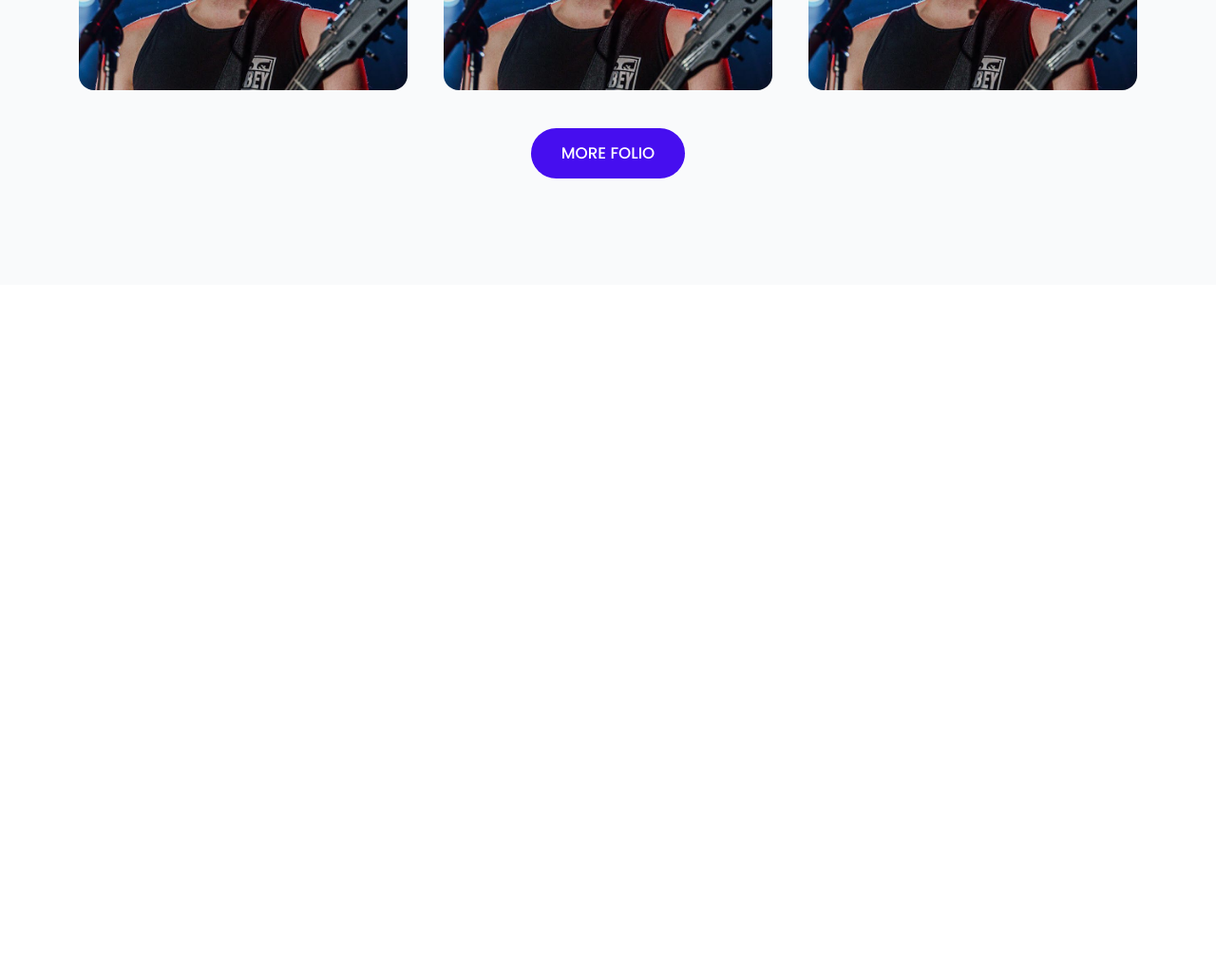
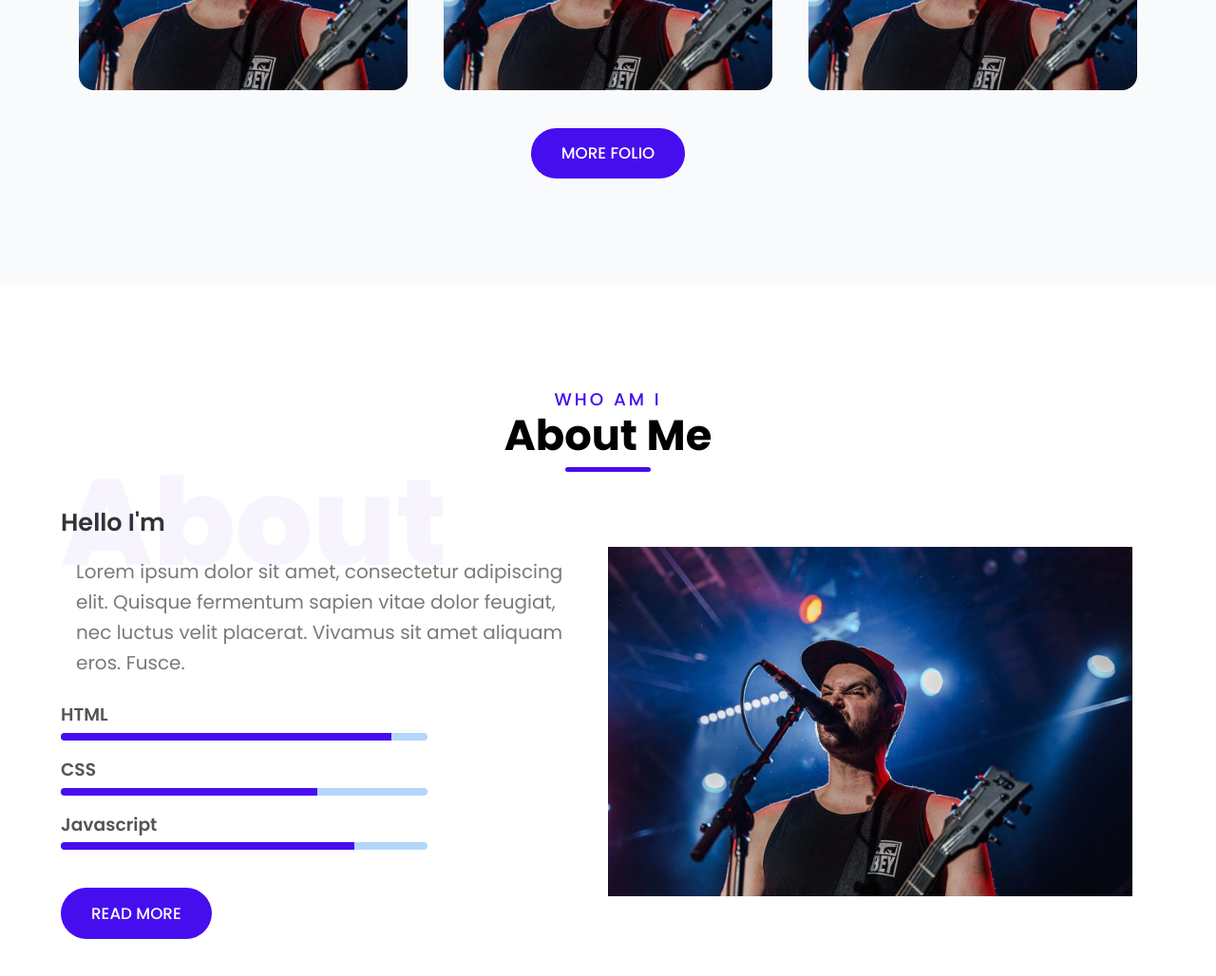
Before and after one commit to ssuddreth/personal_portfolio, a plain HTML site: page index.html in a window 1280 px wide. Shown: the part 3644-4672 px from the top of the page at 95% size. Before the commit the page ends 3944 px from the top, so only its background shows below. Drawn offline with nearby package versions, Linux system fonts and the light colour scheme.

Commit message:
complete About section

```diff
--- a/assets/app.js
+++ b/assets/app.js
@@ -1,4 +1,6 @@
 const filter_btns = document.querySelectorAll(".filter-btn");
+const skills_wrap = document.querySelector(".skills");
+const skills_bars = document.querySelectorAll(".skill-progress");
 
 filter_btns.forEach(btn => btn.addEventListener("click", () => {
     filter_btns.forEach((button) => button.classList.remove('active'));
@@ -16,3 +18,18 @@ $('.grid').isotope({
     layoutMode: 'fitRows',
     transitionDuration: '0.6s',
   });
+
+  window.addEventListener("scroll", () => {
+      skillsEffect();
+  })
+
+  function checkScroll(el) {
+      let rect = el.getBoundingClientRect();
+      if (window.innerHeight >= rect.top + el.offsetHeight) return true;
+      return false;
+  }
+
+  function skillsEffect() {
+      if(!checkScroll(skills_wrap)) return;
+      skills_bars.forEach((skill) => (skill.style.width = skill.dataset.progress));
+  }
--- a/assets/style.css
+++ b/assets/style.css
@@ -472,3 +472,68 @@ nav .container {
 }
 
 /*End Portfolio*/
+
+/*About*/
+
+.about {
+    overflow: hidden;
+}
+
+.about img {
+    max-width: 600px;
+}
+
+.about .text {
+    margin: 1rem;
+}
+
+.skills {
+    margin: 1.5rem 0 2.5rem 0;
+}
+
+.skill {
+    margin: 1rem 0;
+}
+
+.skill-title {
+    color: #555;
+    font-weight: 600;
+    margin-bottom: 0.3rem;
+}
+
+.skill-bar {
+    height: 8px;
+    width: 70%;
+    border-radius: 4px;
+    background-color: #b3d7fb;
+    position: relative;
+    overflow: hidden;
+}
+
+.skill-progress {
+    position: absolute;
+    height: 100%;
+    width: 0%;
+    top: 0;
+    left: 0;
+    background-color: var(--main-color);
+    transition: 1s;
+}
+
+.about .column-1 {
+    position: relative;
+}
+
+.about .column-1:before {
+    content: "About";
+    position: absolute;
+    font-size: 8rem;
+    font-weight: 800;
+    color: var(--main-color);
+    opacity: 0.04;
+    top: 20px;
+    left: 0;
+    line-height: 0;
+}
+
+/*End About*/
--- a/index.html
+++ b/index.html
@@ -232,6 +232,47 @@
         </div>
     </div>
 </section>
+<section class="about section">
+    <div class="container">
+        <div class="section-header">
+            <h3 class="title" data-title="Who Am I">About Me</h3>
+        </div>
+
+        <div class="section-body grid-2">
+            <div class="column-1">
+                <h3 class="title-sm">Hello I'm</h3>
+                <p class="text">Lorem ipsum dolor sit amet, consectetur adipiscing elit. Quisque fermentum sapien vitae dolor feugiat, nec luctus velit placerat. Vivamus sit amet aliquam eros. Fusce.</p>
+                <div class="skills">
+                    <div class="skill html">
+                        <h3 class="skill-title">HTML</h3>
+                        <div class="skill-bar">
+                            <div class="skill-progress" data-progress="90%"></div>
+                        </div>
+                    </div>
+                    <div class="skill css">
+                        <h3 class="skill-title">CSS</h3>
+                        <div class="skill-bar">
+                            <div class="skill-progress" data-progress="70%"></div>
+                        </div>
+                    </div>
+                    <div class="skill js">
+                        <h3 class="skill-title">Javascript</h3>
+                        <div class="skill-bar">
+                            <div class="skill-progress" data-progress="80%"></div>
+                        </div>
+                    </div>
+                </div>
+                <a href="#" class="btn">Read More</a>
+            </div>
+            <div class="column-2 image">
+                <img src="./assets/images/Amos Show.jpg" alt="">
+            </div>
+        </div>
+    </div>
+</section>
+
+<section style="min-height: 2000px"></section>
+
   </main>
   <script src="https://cdnjs.cloudflare.com/ajax/libs/jquery/3.6.0/jquery.min.js" integrity="sha512-894YE6QWD5I59HgZOGReFYm4dnWc1Qt5NtvYSaNcOP+u1T9qYdvdihz0PPSiiqn/+/3e7Jo4EaG7TubfWGUrMQ==" crossorigin="anonymous" referrerpolicy="no-referrer"></script>
   <script src="./assets/isotope.pkgd.min.js"></script>
```
